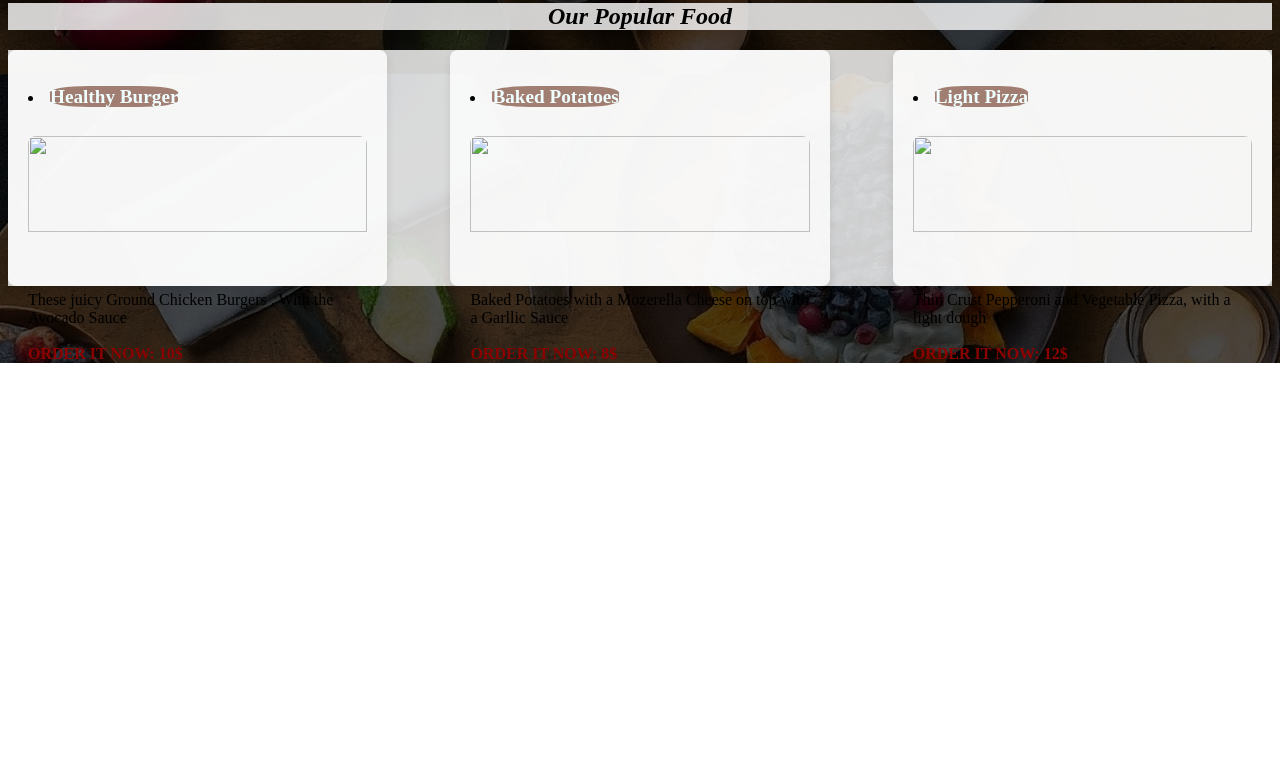
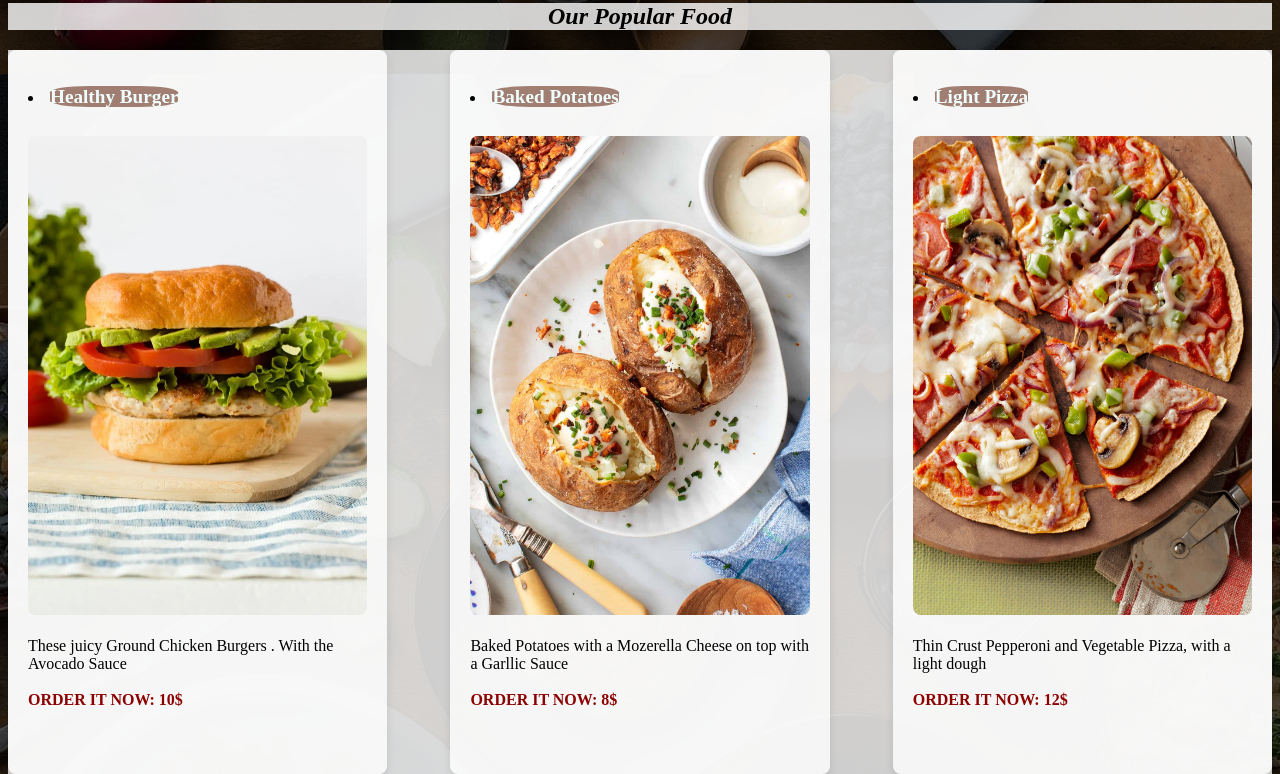
Before and after one commit to moeidris/Healthy_Bitess, a plain HTML site: page index.html in a window 1280 px wide. Shown: the part 974-1748 px from the top of the page. Before the commit the page ends 1337 px from the top, so only its background shows below. Drawn offline with Linux system fonts and the light colour scheme; a script that the page names is missing.

Commit message:
Update index.html

```diff
--- a/index.html
+++ b/index.html
@@ -37,7 +37,7 @@
   <div class="div1">
   <p>  <li><b id="C"> Healthy Burger</b></li>
   <br>
-  <img src="./pic/healthy-ground-chicken-burger-1.webp" alt="" srcset="" ><br>
+  <img src="./healthy-ground-chicken-burger-1.webp" alt="" srcset="" ><br>
 
  <br> These juicy Ground Chicken Burgers . With the Avocado Sauce<br><br>
 <b style="color: darkred;">ORDER IT NOW: 10$ </b> </p>
@@ -45,7 +45,7 @@
   <div class="div1">
     <p>  <li><b id="C"> Baked Potatoes</b></li>
     <br>
-    <img src="./pic/baked-potato.jpg" alt="" srcset="" ><br>
+    <img src="./baked-potato.jpg" alt="" srcset="" ><br>
 
    <br>Baked Potatoes with a Mozerella Cheese on top with a Garllic Sauce <br><br>
     <b style="color: darkred;">ORDER IT NOW: 8$</b> </p></p>
@@ -54,7 +54,7 @@
     <div class="div1">
       <p>  <li><b id="C"> Light Pizza</b></li>
       <br>
-      <img src="./pic/healthy pizza.jpeg" alt="" srcset="" ><br>
+      <img src="./healthy pizza.jpeg" alt="" srcset="" ><br>
 
       <br> Thin Crust Pepperoni and Vegetable Pizza, with  a light dough <br><br>
       <b style="color: darkred;">ORDER IT NOW: 12$ </b> </p></p>
```
